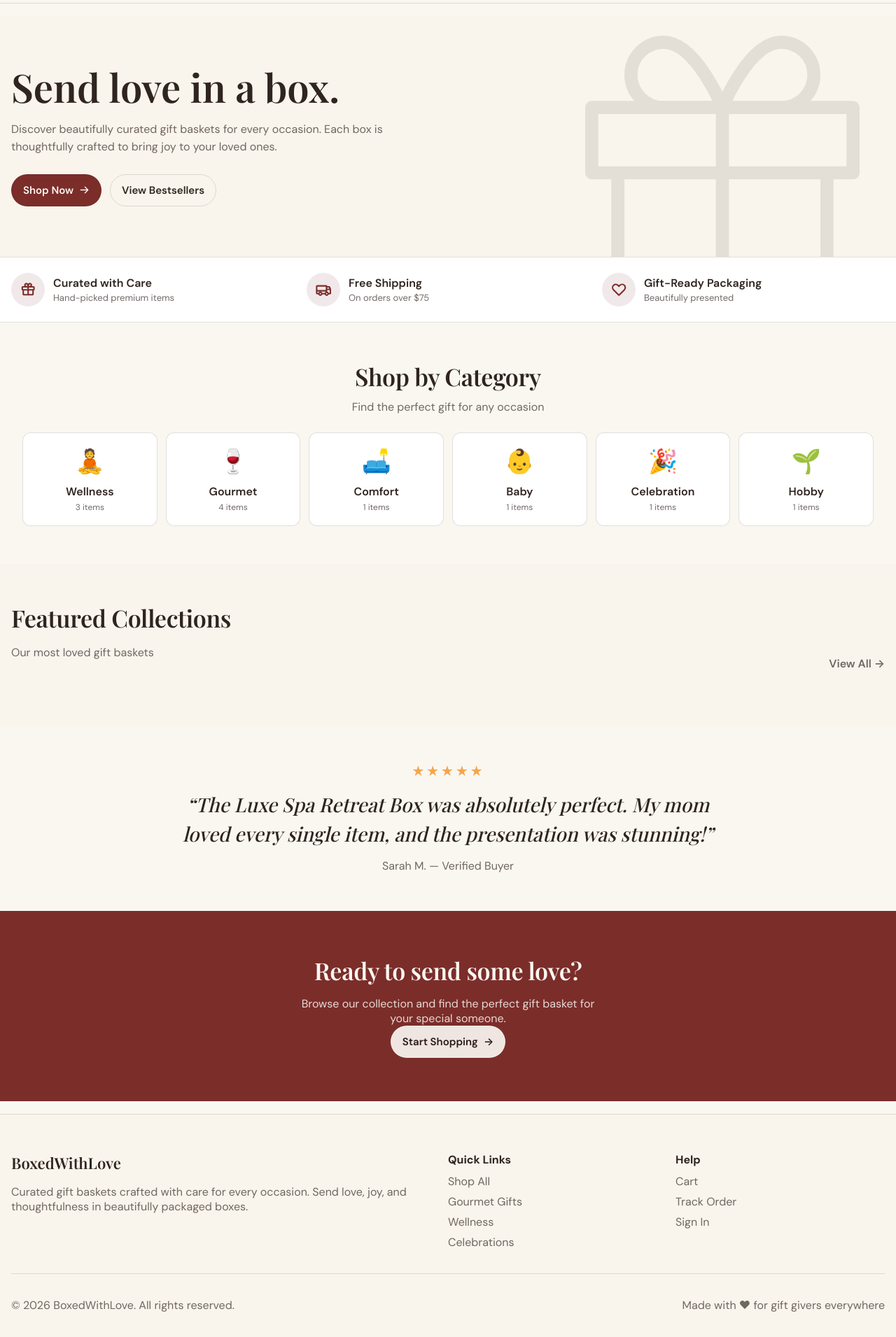
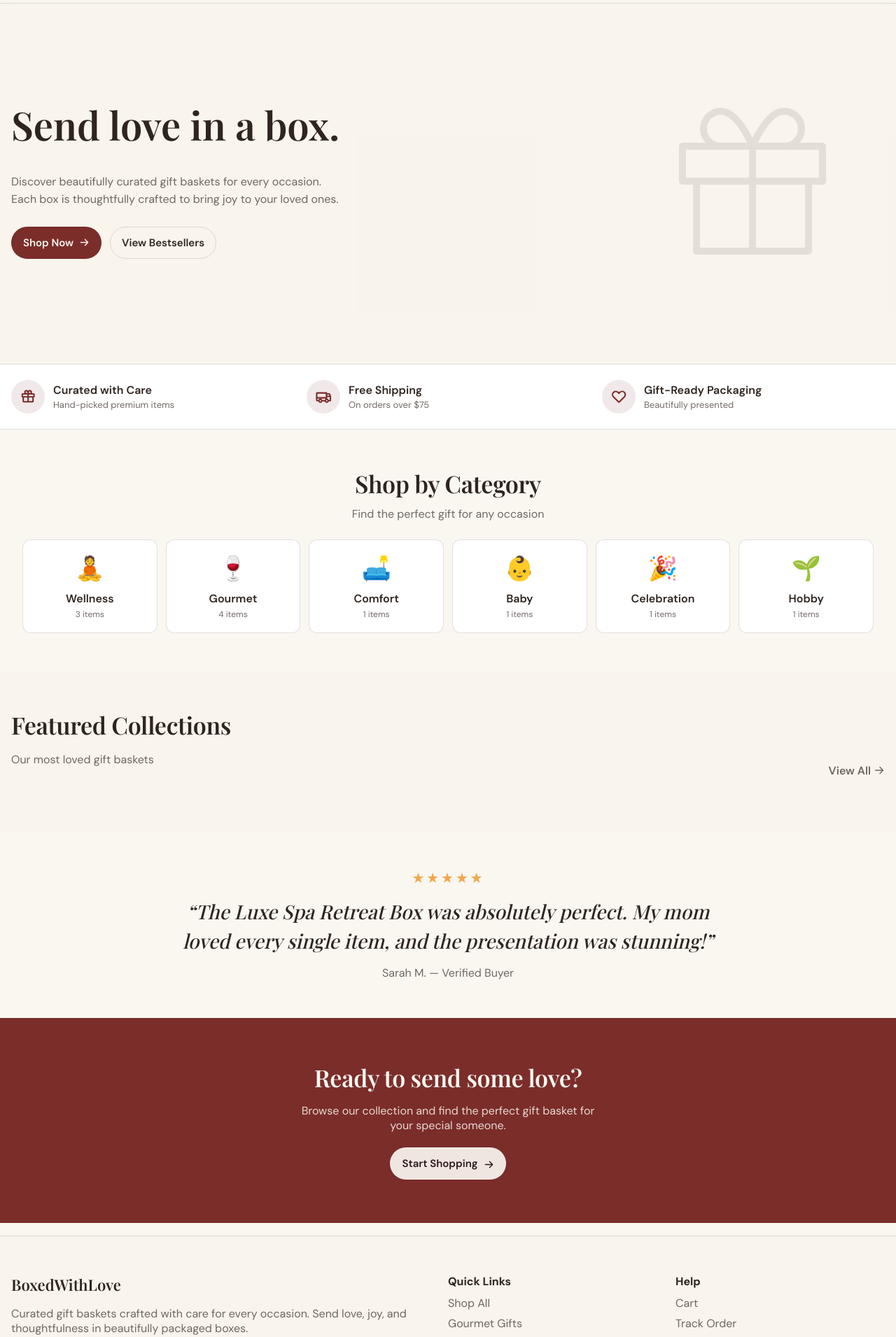
Before and after one commit to R-umaria/ProjectVI-Group5, a Flask app: page / in a window 1280 px wide. Shown: the part 60-1971 px from the top of the page at 70% size. Before the commit the page ends 1935 px from the top, so only its background shows below. Run offline with Flask 3, Linux system fonts and the light colour scheme; data that the repository does not hold is empty.

Commit message:
feat: minor UI changes

```diff
--- a/static/css/site.css
+++ b/static/css/site.css
@@ -40,7 +40,7 @@ img { max-width: 100%; display: block; }
   position: sticky;
   top: 0;
   z-index: 50;
-  background: rgba(250, 247, 241, 0.92);
+  background: rgba(250, 247, 241, 0.50);
   backdrop-filter: blur(10px);
   border-bottom: 1px solid var(--border);
 }
@@ -219,6 +219,11 @@ details.account > summary::-webkit-details-marker { display: none; }
 .btn-primary:hover { filter: brightness(0.98); }
 .btn-outline { background: transparent; }
 .btn-secondary { background: rgba(250,247,241,0.92); border-color: rgba(250,247,241,0.55); color: #2b1a1a; }
+.btn-secondary:hover {
+  background: rgba(250, 247, 241, 0.5);
+  border-color: var(--secondary);
+  color: var(--foreground);
+}
 .btn-primary-outline:hover {
   background: transparent;
   border-color: var(--primary);
@@ -273,13 +278,14 @@ input {
 
 /* Homepage */
 .hero {
+  margin-top: -1.5em;
   background: rgba(243, 234, 220, 0.30);
   overflow: hidden;
 }
 
 .hero .wrap {
   position: relative;
-  padding: 72px 16px;
+  padding: 150px 16px;
 }
 
 .hero-content { max-width: 42rem; }
@@ -296,11 +302,11 @@ input {
 
 .hero-decor {
   position: absolute;
-  right: 24px;
-  top: 65%;
+  right: 85px;
+  top: 50%;
   transform: translateY(-50%);
-  width: 28em;
-  height: 28em;
+  width: 15em;
+  height: 15em;
   opacity: 0.10;
   pointer-events: none;
 }
--- a/templates/home.html
+++ b/templates/home.html
@@ -7,9 +7,10 @@
   <div class="wrap">
     <div class="hero-content">
       <h1 class="hero-title">Send love in a box.</h1>
+      <br>
       <p class="hero-subtitle">
         Discover beautifully curated gift baskets for every occasion.
-        Each box is thoughtfully crafted to bring joy to your loved ones.
+        <br>Each box is thoughtfully crafted to bring joy to your loved ones.
       </p>
       <div class="hero-actions">
         <a class="btn btn-primary btn-primary-outline btn-lg" href="{{ url_for('web_products') }}">Shop Now <span aria-hidden="true"><svg style="display: inline; width: 1em; height: 1em; vertical-align: -0.125em;" viewBox="0 0 256 256" fill="currentColor" xmlns="http://www.w3.org/2000/svg"><path d="M224.48535,136.48535l-72,72a12.0001,12.0001,0,0,1-16.9707-16.9707L187.0293,140H40a12,12,0,0,1,0-24H187.0293L135.51465,64.48535a12.0001,12.0001,0,0,1,16.9707-16.9707l72,72A11.99975,11.99975,0,0,1,224.48535,136.48535Z"/></svg></span></a>
@@ -99,7 +100,7 @@
         <h2 class="h2-serif">Featured Collections</h2>
         <p class="muted">Our most loved gift baskets</p>
       </div>
-      <a class="link" href="{{ url_for('web_products') }}">View All <span aria-hidden="true">→</span></a>
+      <a class="link" href="{{ url_for('web_products') }}">View All <span aria-hidden="true"><svg style="display: inline; width: 1em; height: 1em; vertical-align: -0.125em;" viewBox="0 0 256 256" fill="currentColor" xmlns="http://www.w3.org/2000/svg"><path d="M224.48535,136.48535l-72,72a12.0001,12.0001,0,0,1-16.9707-16.9707L187.0293,140H40a12,12,0,0,1,0-24H187.0293L135.51465,64.48535a12.0001,12.0001,0,0,1,16.9707-16.9707l72,72A11.99975,11.99975,0,0,1,224.48535,136.48535Z"/></svg></span></a>
     </div>
 
     <div class="featured-grid">
@@ -135,7 +136,8 @@
     <div class="cta-inner">
       <h2 class="h2-serif cta-title">Ready to send some love?</h2>
       <p class="cta-sub">Browse our collection and find the perfect gift basket for your special someone.</p>
-      <a class="btn btn-secondary btn-lg" href="{{ url_for('web_products') }}">Start Shopping <span aria-hidden="true">→</span></a>
+      <br>
+      <a class="btn btn-secondary btn-lg" href="{{ url_for('web_products') }}">Start Shopping <span aria-hidden="true"><svg style="display: inline; width: 1em; height: 1em; vertical-align: -0.3em;" viewBox="0 0 256 256" fill="currentColor" xmlns="http://www.w3.org/2000/svg"><path d="M224.48535,136.48535l-72,72a12.0001,12.0001,0,0,1-16.9707-16.9707L187.0293,140H40a12,12,0,0,1,0-24H187.0293L135.51465,64.48535a12.0001,12.0001,0,0,1,16.9707-16.9707l72,72A11.99975,11.99975,0,0,1,224.48535,136.48535Z"/></svg></span></a>
     </div>
   </div>
 </section>
```
